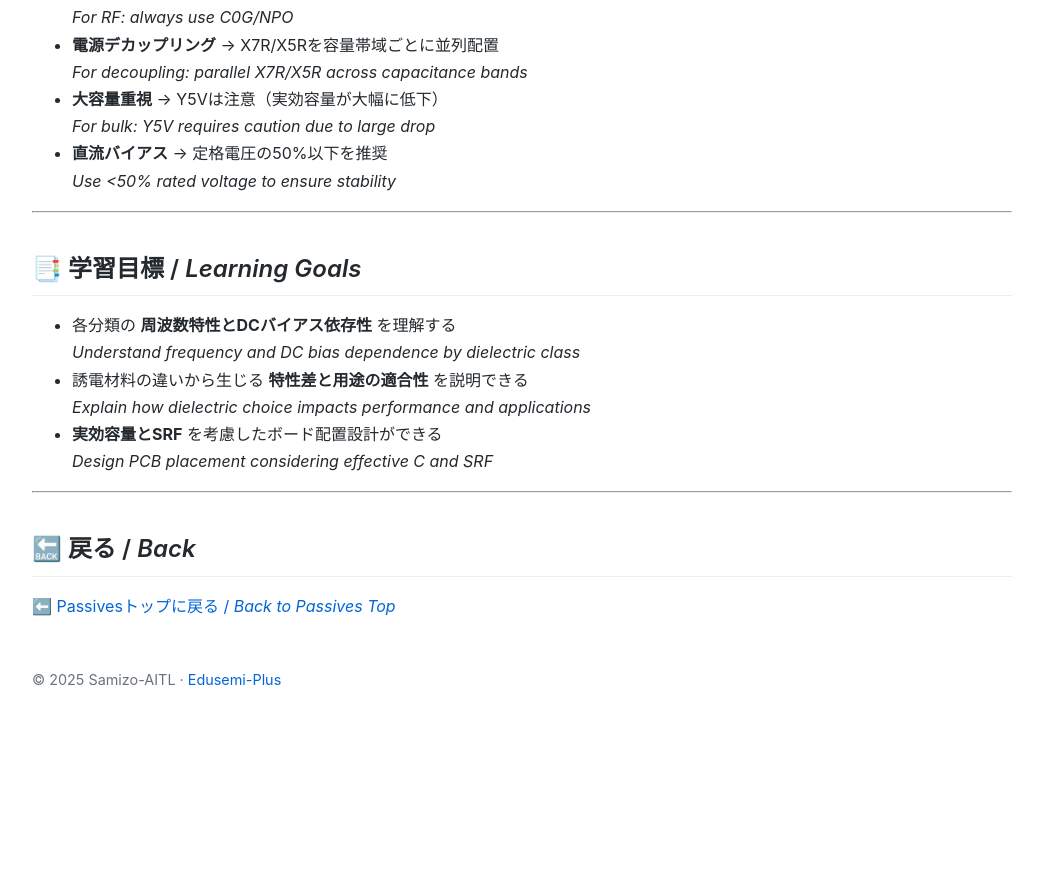
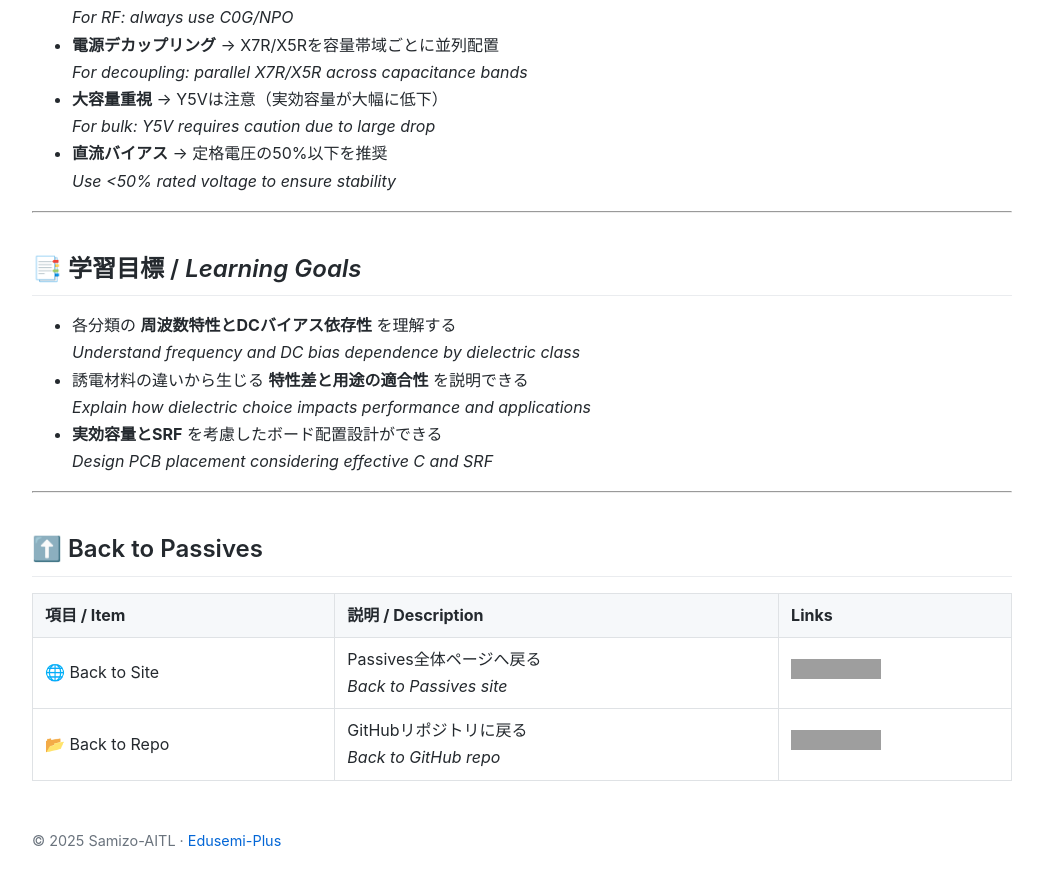
Before and after one commit to Samizo-AITL/Edusemi-Plus, a Jekyll site: the page built from Assembly-Integration/Passives/Appendix-MLCC.md, in a window 1280 px wide and 900 px high, scrolled down 2815 px. Shown: the top 886 px of the window, without its empty margins (118-1161 px from the left). Built offline with Jekyll 4.4.1, drawn with Linux system fonts in a browser that asks for light colours; before the commit the page ends 3554 px from its top, so only the background shows below that; grey boxes are pictures that could not be loaded.

Commit message:
Update Appendix-MLCC.md

```diff
--- a/Assembly-Integration/Passives/Appendix-MLCC.md
+++ b/Assembly-Integration/Passives/Appendix-MLCC.md
@@ -1,6 +1,6 @@
 ---
 layout: default
-title: MLCC付録資料｜Appendix  MLCC Characteristics
+title: "MLCC付録資料 | Appendix MLCC Characteristics"
 ---
 
 ---
@@ -15,7 +15,7 @@ title: MLCC付録資料｜Appendix  MLCC Characteristics
 *Impedance vs frequency characteristics by dielectric type.*
 
 <p align="center">
-  <img src="./figures/mlcc_impedance_vs_frequency.png" alt="Impedance vs Frequency" width="70%">
+  <img src="figures/mlcc_impedance_vs_frequency.png" alt="Impedance vs Frequency" width="70%">
 </p>
 
 - **C0G/NPO**
@@ -38,7 +38,7 @@ title: MLCC付録資料｜Appendix  MLCC Characteristics
 *Capacitance degradation under DC bias by dielectric type.*
 
 <p align="center">
-  <img src="./figures/mlcc_capacitance_vs_bias.png" alt="Capacitance vs DC Bias" width="70%">
+  <img src="figures/mlcc_capacitance_vs_bias.png" alt="Capacitance vs DC Bias" width="70%">
 </p>
 
 - **C0G/NPO**
@@ -90,6 +90,9 @@ title: MLCC付録資料｜Appendix  MLCC Characteristics
 
 ---
 
-## 🔙 戻る / *Back*
+## ⬆️ Back to Passives
 
-[⬅️ Passivesトップに戻る / *Back to Passives Top*](./index.md)
+| 項目 / Item | 説明 / Description | Links |
+|-------------|-------------------|-------|
+| 🌐 Back to Site | Passives全体ページへ戻る<br>*Back to Passives site* | [![Back Site](https://img.shields.io/badge/⬆️%20Back-Site-brightgreen?style=for-the-badge&logo=githubpages)](https://samizo-aitl.github.io/Edusemi-Plus/Assembly-Integration/Passives/) |
+| 📂 Back to Repo | GitHubリポジトリに戻る<br>*Back to GitHub repo* | [![Back Repo](https://img.shields.io/badge/⬆️%20Back-Repo-blue?style=for-the-badge&logo=github)](https://github.com/Samizo-AITL/Edusemi-Plus/tree/main/Assembly-Integration/Passives) |
```
